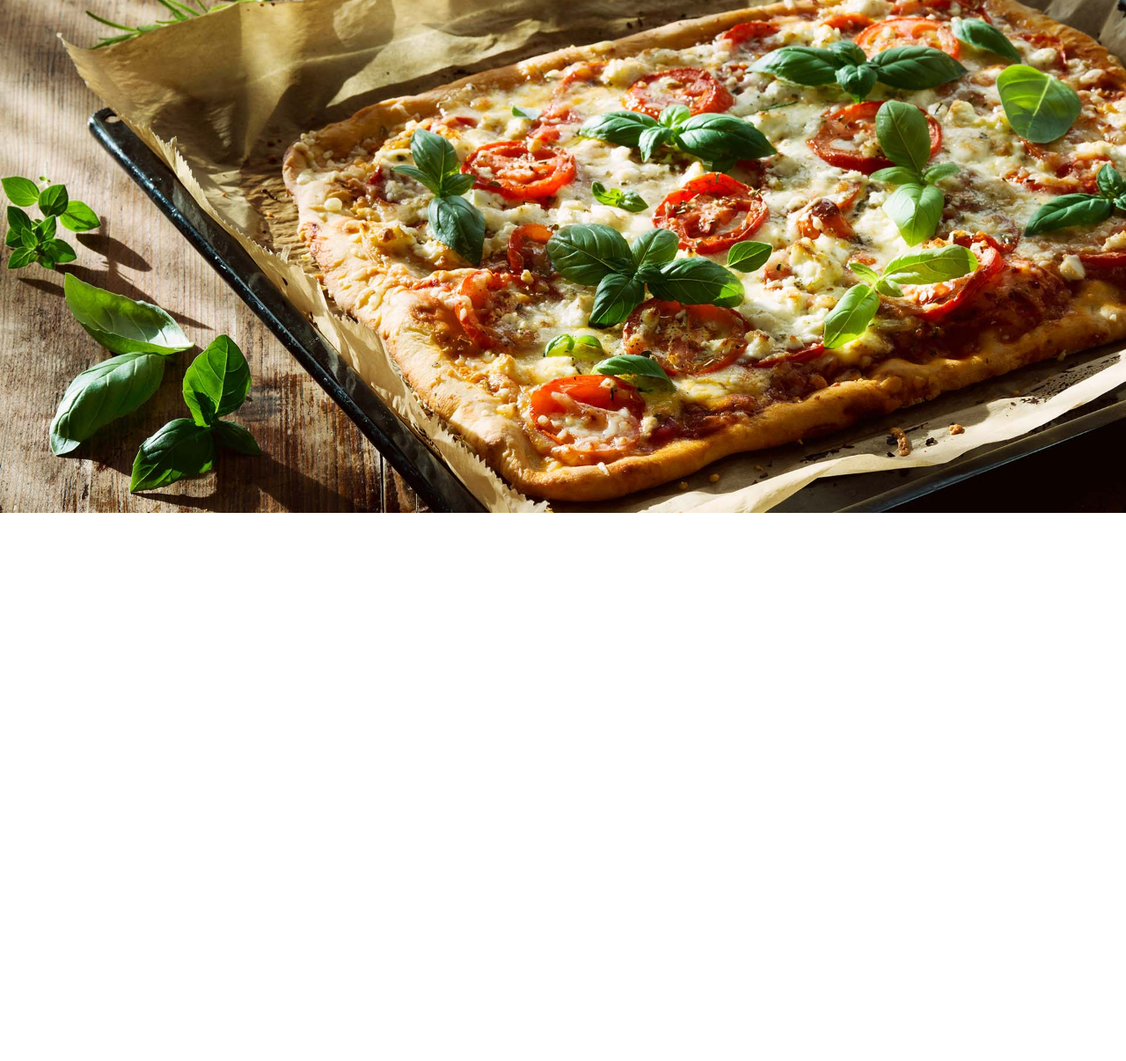
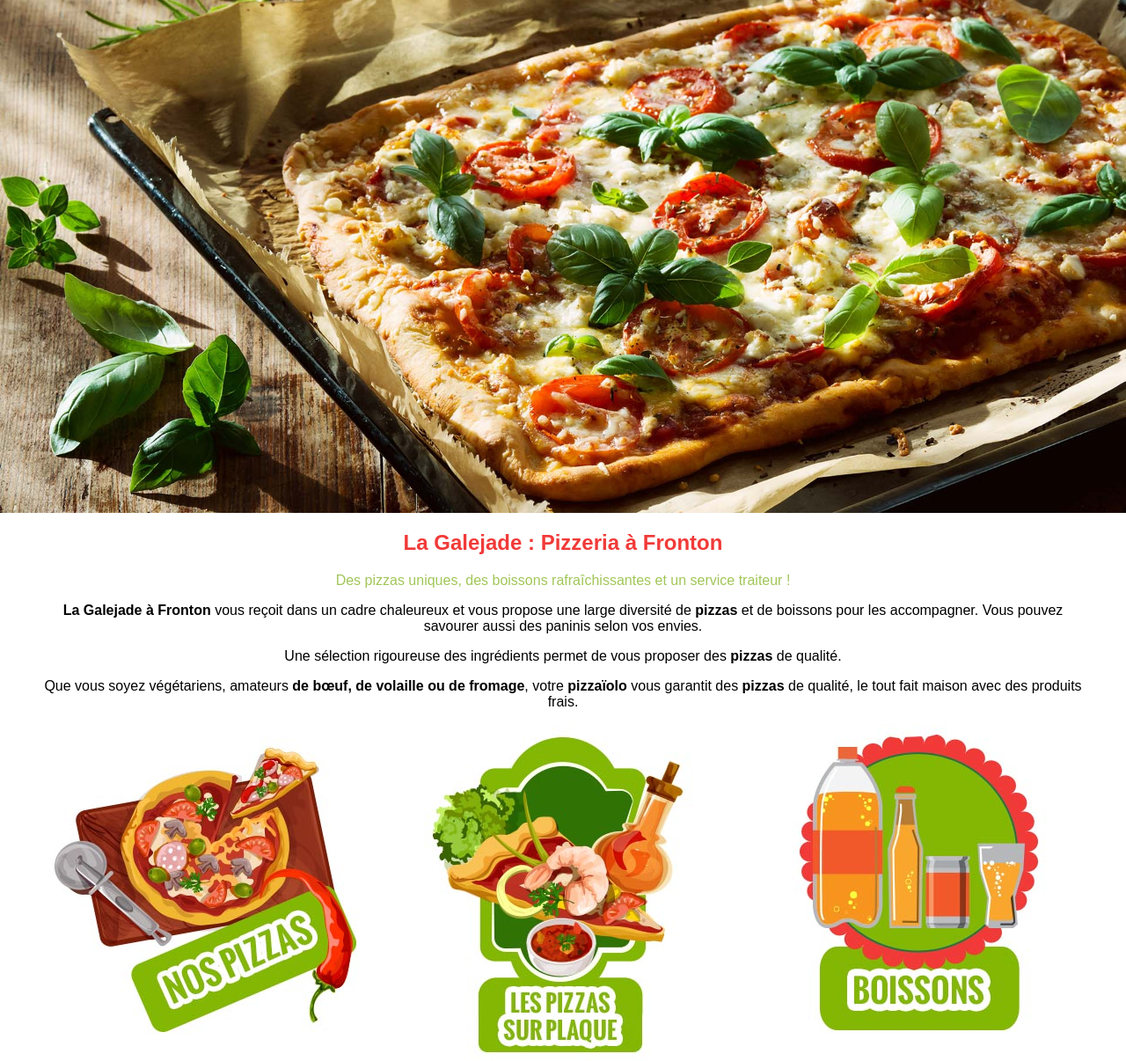
Before and after one commit to OkaniYoshiii/galejade-pizzeria, a PHP site: page / in a window 1280 px wide. Shown: the part 300-1506 px from the top of the page at 88% size. Before the commit the page ends 883 px from the top, so only its background shows below. Run offline with PHP 8.4, Linux system fonts and the light colour scheme.

Commit message:
Ajout deuxième section

```diff
--- a/public/css/main.css
+++ b/public/css/main.css
@@ -15,6 +15,7 @@ button:hover {
 img {
   display: block;
   max-width: 100%;
+  margin-inline: auto;
 }
 
 :where(.container-large) {
@@ -34,6 +35,18 @@ img {
 
 .d-flex {
   display: flex !important;
+}
+
+.color-primary {
+  color: rgb(161, 198, 88);
+}
+
+.color-secondary {
+  color: rgb(241, 58, 56);
+}
+
+.text-center {
+  text-align: center;
 }
 
 .logo {
@@ -92,8 +105,9 @@ img {
 .img-fader > img {
   grid-row: 1;
   grid-column: 1;
-  opacity: 1;
-  transition: opacity 1500ms;
+  width: 100%;
+  max-height: 750px;
+  object-fit: cover;
 }
 
 @keyframes fadeOut {
@@ -104,5 +118,14 @@ img {
     opacity: 0;
   }
 }
+@media screen and (min-width: 700px) {
+  .products-imgs {
+    display: grid;
+    grid-auto-flow: column;
+    grid-auto-columns: 1fr;
+    justify-content: center;
+    gap: 1rem;
+  }
+}
 
 /*# sourceMappingURL=main.css.map */
--- a/src/frontend/sass/abstracts/_utilities.scss
+++ b/src/frontend/sass/abstracts/_utilities.scss
@@ -1,3 +1,5 @@
+@use './variables' as *;
+
 :where(.container-large) {
     max-width: min(100% - 2rem, 1200px);
     margin-inline: auto;
@@ -16,3 +18,15 @@
 .d-flex {
     display: flex !important;
 }
+
+.color-primary {
+    color: $primary-color;
+}
+
+.color-secondary {
+    color: $secondary-color;
+}
+
+.text-center {
+    text-align: center;
+}
--- a/src/frontend/sass/base/_base.scss
+++ b/src/frontend/sass/base/_base.scss
@@ -16,4 +16,5 @@ button {
 img {
     display: block;
     max-width: 100%;
+    margin-inline: auto;
 }
--- a/src/frontend/sass/components/_img-fader.scss
+++ b/src/frontend/sass/components/_img-fader.scss
@@ -3,13 +3,16 @@
     grid-template-columns: 1fr;
     grid-template-rows: 1fr;
 
+
+
     & > img {
         grid-row: 1;
         grid-column: 1;
 
-        opacity: 1;
+        width: 100%;
+        max-height: 750px;
 
-        transition: opacity 1500ms;
+        object-fit: cover;
     }
 }
 
--- a/src/frontend/sass/main.scss
+++ b/src/frontend/sass/main.scss
@@ -2,3 +2,4 @@
 @use './abstracts/utilities';
 @use './components/header';
 @use './components/img-fader';
+@use './pages/home';
--- /dev/null
+++ b/src/frontend/sass/pages/_home.scss
@@ -0,0 +1,9 @@
+@media screen and (min-width: 700px) {
+    .products-imgs {
+        display: grid;
+        grid-auto-flow: column;
+        grid-auto-columns: 1fr;
+        justify-content: center;
+        gap: 1rem;
+    }
+}
--- a/templates/home.html.twig
+++ b/templates/home.html.twig
@@ -9,6 +9,23 @@
         </div>
     </section>
     <section>
-
+        <div class="container-large | text-center">
+            <h1 class="color-secondary">La Galejade : Pizzeria à Fronton</h1>
+            <p class="color-primary">Des pizzas uniques, des boissons rafraîchissantes et un service traiteur !</p>
+            <p><b>La Galejade à Fronton</b> vous reçoit dans un cadre chaleureux et vous propose une large diversité de <b>pizzas</b> et de boissons pour les accompagner. Vous pouvez savourer aussi des paninis selon vos envies.</p>
+            <p>Une sélection rigoureuse des ingrédients permet de vous proposer des <b>pizzas</b> de qualité.</p>
+            <p>Que vous soyez végétariens, amateurs <b>de bœuf, de volaille ou de fromage</b>, votre <b>pizzaïolo</b> vous garantit des <b>pizzas</b> de qualité, le tout fait maison avec des produits frais.</p>
+            <div class="products-imgs">
+                <div>
+                    <img src="public/images/pizzas.jpg" alt="">
+                </div>
+                <div>
+                    <img src="public/images/pizzas-sur-plaque.jpg" alt="">
+                </div>
+                <div>
+                    <img src="public/images/boissons.jpg" alt="">
+                </div>
+            </div>
+        </div>
     </section>
 {% endblock %}
```
Also changed, not shown: public/images/boissons.jpg (added), public/images/pizzas-sur-plaque.jpg (added), public/images/pizzas.jpg (added), 1 other file.
